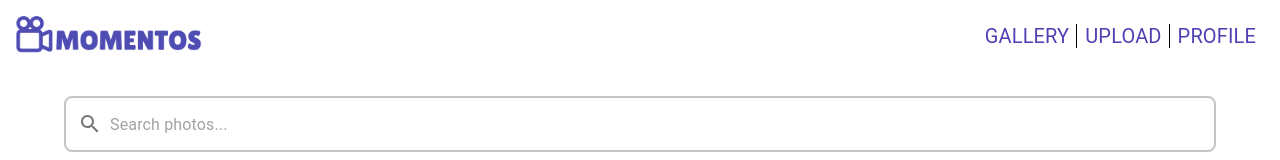
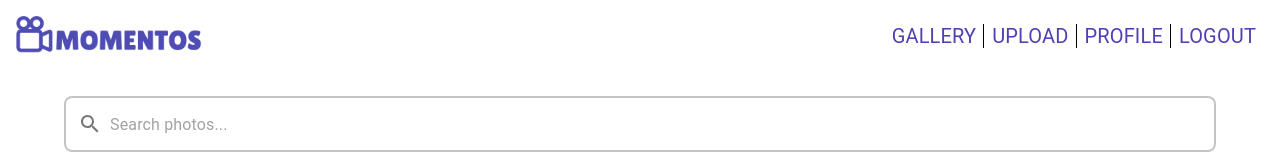
Before and after one commit to Esteb4ncd/Momentos_PhotoGallery, a React (Vite) app: page /gallery in a window 1280 px wide. Shown: the top 160 px of the page. Built offline with nearby package versions, Linux system fonts and the light colour scheme.

Commit message:
Add logout functionality to NavBar
- Import logoutUser utility function
- Add handleLogout function to clear session and redirect to login
- Add Logout button to desktop navigation menu
- Add Logout option to mobile hamburger menu
- Ensure logout works on both mobile and desktop layouts

```diff
--- a/src/components/NavBar.jsx
+++ b/src/components/NavBar.jsx
@@ -7,6 +7,7 @@ import ButtonGroup from '@mui/material/ButtonGroup';
 import MenuIcon from '@mui/icons-material/Menu';
 import UploadPostModal from './UploadPostModal';
 import { useLocation, useNavigate } from 'react-router-dom';
+import { logoutUser } from '../utils/auth';
 
 export default function NavBar() {
 // Upload Post Modal Stuff:
@@ -31,6 +32,12 @@ export default function NavBar() {
     };
     const handleUploadClick = () => {
         handleOpen();
+        handleMenuClose();
+    };
+
+    const handleLogout = () => {
+        logoutUser();
+        navigate('/login');
         handleMenuClose();
     };
 
@@ -107,6 +114,9 @@ export default function NavBar() {
                         </MenuItem>
                         <MenuItem onClick={handleProfileClick}>
                             <Typography sx={{ color: '#4f40b4' }}>Profile</Typography>
+                        </MenuItem>
+                        <MenuItem onClick={handleLogout}>
+                            <Typography sx={{ color: '#4f40b4' }}>Logout</Typography>
                         </MenuItem>
                     </Menu>
                 </Box>
@@ -233,6 +243,36 @@ export default function NavBar() {
                                 Profile
                             </Typography>
                         </Button>
+
+                        {/* Logout */}
+                        <Button
+                            onClick={handleLogout}
+                            sx= {{
+                            display: "fixed",
+                            flexDirection: "column",
+                            justifyContent: "flex-end",
+                            alignItems: "center",
+                            p: 1,
+                            color: "#4f40b4",
+                            '&:hover': {
+                                backgroundColor: 'rgba(79, 64, 180, 0.8)',
+                                color: 'white',
+                                pointer: 'pointer',
+                                borderRadius: '6px'
+                            },
+                            '&:focus': {
+                                outline: 'none',
+                            }
+                            }}
+                        >
+                            <Typography variant="h6"
+                                sx={{
+                                    fontWeight: 'normal',
+                                }}
+                            >
+                                Logout
+                            </Typography>
+                        </Button>
                     </ButtonGroup>
                 </Box>
             </Box>
```
